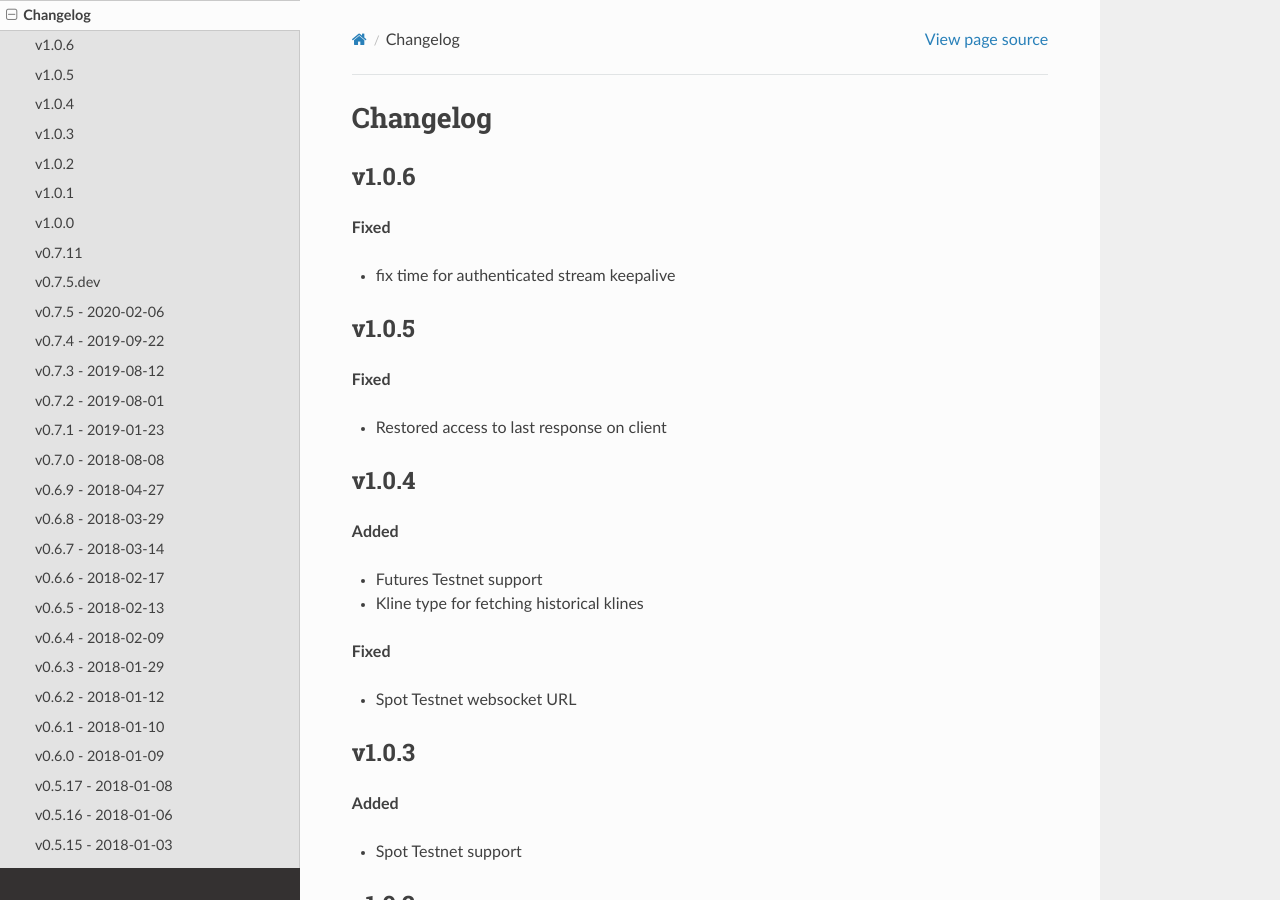
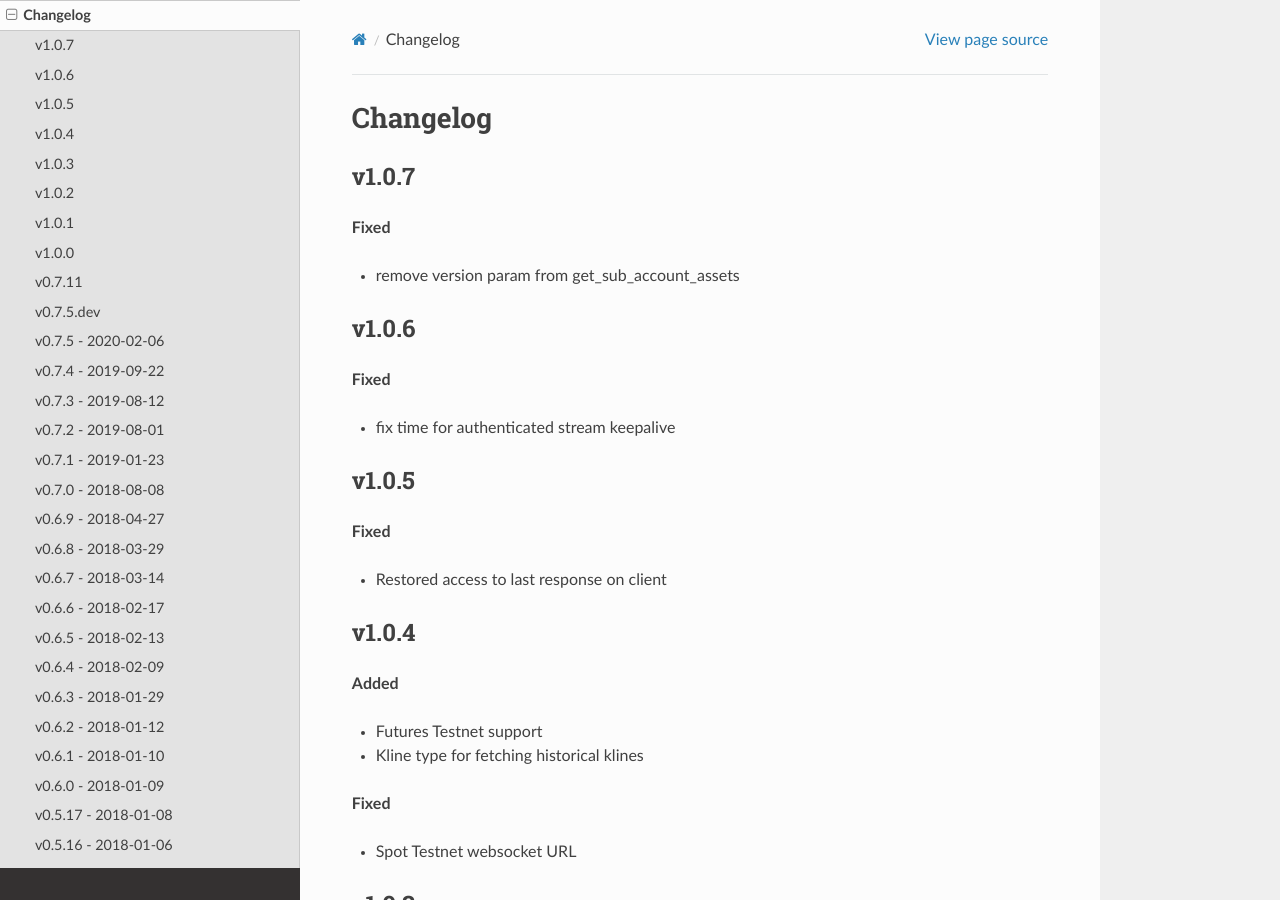
Before and after one commit to astro0099/python_BSC, a Sphinx documentation site: the page built from docs/changelog.rst, in a window 1280 px wide and 900 px high. Built offline with Sphinx 7.4.7 and the Read the Docs theme 2.0.0, drawn with Linux system fonts in a browser that asks for light colours; formulas are drawn with MathJax 3; pages that are not in the unit, such as notebooks, are missing from menus.

Commit message:
Update to v1.0.7

```diff
--- a/PYPIREADME.rst
+++ b/PYPIREADME.rst
@@ -1,5 +1,5 @@
 ================================
-Welcome to python-binance v1.0.6
+Welcome to python-binance v1.0.7
 ================================
 
 .. image:: https://img.shields.io/pypi/v/python-binance.svg
--- a/README.rst
+++ b/README.rst
@@ -1,5 +1,5 @@
 ================================
-Welcome to python-binance v1.0.6
+Welcome to python-binance v1.0.7
 ================================
 
 .. image:: https://img.shields.io/pypi/v/python-binance.svg
--- a/binance/__init__.py
+++ b/binance/__init__.py
@@ -4,7 +4,7 @@
 
 """
 
-__version__ = '1.0.6'
+__version__ = '1.0.7'
 
 from binance.client import Client, AsyncClient  # noqa
 from binance.depthcache import DepthCacheManager, OptionsDepthCacheManager  # noqa
--- a/docs/changelog.rst
+++ b/docs/changelog.rst
@@ -1,5 +1,12 @@
 Changelog
 =========
+
+v1.0.7
+^^^^^^
+
+**Fixed**
+
+- remove version param from get_sub_account_assets
 
 v1.0.6
 ^^^^^^
```
